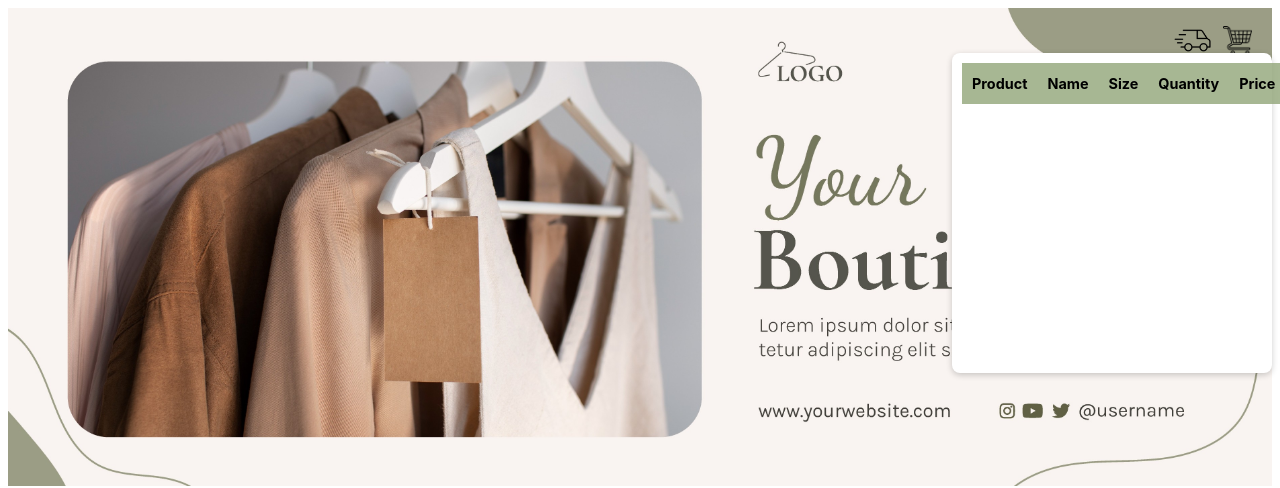
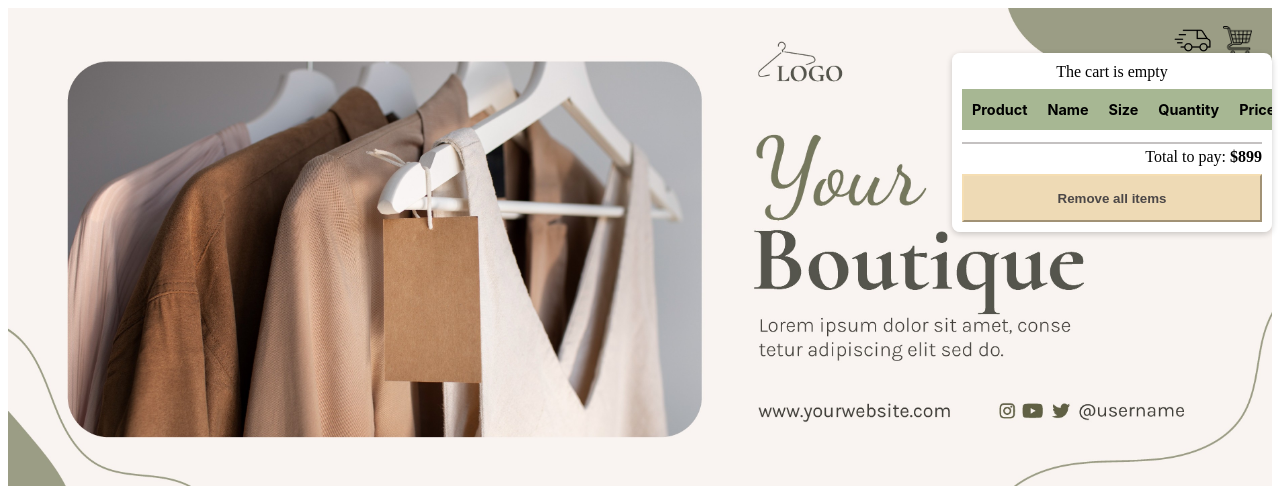
Before and after one commit to EstefanyMonsalveP/First-React-Project, a React app: page / in a window 1280 px wide. Both pictures are taken after a click on the button 1237 px from the left and 40 px from the top of the page. Shown: the top 488 px of the page. Built offline with nearby package versions, Linux system fonts and the light colour scheme; the HTML template or start-up script is replaced by a standard one.

Commit message:
feat: Adding styling and functional features to the shopping cart

```diff
--- a/src/App.jsx
+++ b/src/App.jsx
@@ -26,7 +26,7 @@ function App() {
 
   return (
     <>
-      <Header />
+      <Header cart={cart} />
 
       <main className="container">
         <h3 className="text-center">Our Collection</h3>
--- a/src/components/Garment.jsx
+++ b/src/components/Garment.jsx
@@ -1,7 +1,7 @@
 import { useState } from "react";
 export default function Garment({ garment, addToCart }) {
   //Destructure garment object
-  const { name, image, reference, sizes, price } = garment;
+  const { id, name, image, reference, sizes, price } = garment;
 
   //useState to select a size for each garment
   const [selectedSize, setSelectedSize] = useState(null);
@@ -51,6 +51,7 @@ export default function Garment({ garment, addToCart }) {
 
             //object to add to the shopping cart with the selected size
             const garmentToAdd = {
+              id,
               image,
               name,
               price,
--- a/src/components/Header.jsx
+++ b/src/components/Header.jsx
@@ -3,13 +3,13 @@ import cartIcon from "../assets/shoppingCart.png";
 import deliveryCar from "../assets/delivery-car.png";
 import { useState } from "react";
 
-export default function Header() {
-  const [showModal, setShowModal] = useState(false);
+export default function Header({ cart }) {
+  const [showPopUp, setShowPopUp] = useState(false);
 
-  function activeShowModal() {
-    setShowModal(true);
+  function activeShowPopUp() {
+    setShowPopUp(true);
   }
-  console.log("Estado del modal:", showModal);
+
   return (
     <>
       <header className="header">
@@ -19,10 +19,9 @@ export default function Header() {
             src={deliveryCar}
             alt="Delivery car"
             className="delivery-button"
-            onClick={activeShowModal}
           />
           <button
-            onClick={activeShowModal}
+            onMouseOver={activeShowPopUp}
             style={{
               border: "none",
               background: "none",
@@ -33,7 +32,13 @@ export default function Header() {
             <img src={cartIcon} alt="Shopping cart" className="cart-button" />
           </button>
         </div>
-        <div id="myModal" className={`popup-modal ${showModal ? "block" : ""}`}>
+        <div
+          id="myModal"
+          className={`popup-modal ${showPopUp ? "block" : ""}`}
+          onMouseEnter={activeShowPopUp}
+          onMouseLeave={() => setShowPopUp(false)}
+        >
+          <p>The cart is empty</p>
           <table>
             <thead>
               <tr>
@@ -45,11 +50,23 @@ export default function Header() {
               </tr>
             </thead>
             <tbody>
-              <tr>
-                <td></td>
-              </tr>
+              {cart.map((garment) => (
+                <tr key={garment.id}>
+                  <td>
+                    <img src={garment.image}></img>
+                  </td>
+                  <td>{garment.name}</td>
+                  <td>{garment.selectedSize}</td>
+                  <td>{garment.quantity}</td>
+                  <td style={{ fontWeight: "bold" }}>${garment.price}</td>
+                </tr>
+              ))}
             </tbody>
           </table>
+          <p className="text-TotalPay">
+            Total to pay: <span style={{ fontWeight: "bold" }}> $899</span>
+          </p>
+          <button className="btn-remove">Remove all items</button>
         </div>
       </header>
     </>
--- a/src/index.css
+++ b/src/index.css
@@ -27,15 +27,15 @@
   display: none;
   position: absolute;
   top: 45px;
-  bottom: 0;
+  right: 0;
+  width: 300px;
+  max-height: 80vh;
   background-color: white;
   padding: 10px;
   border-radius: 8px;
   box-shadow: 0 2px 6px rgba(0, 0, 0, 0.2);
-  width: 300px;
-  height: 300px;
+  overflow-y: auto;
   z-index: 100;
-  right: 0;
 }
 
 .popup-modal.block {
@@ -186,5 +186,35 @@ thead th {
 }
 
 table {
+  width: 100%;
   border-collapse: collapse;
 }
+
+td {
+  font-size: 0.8rem;
+  text-align: center;
+  font-family: "inter";
+  word-wrap: break-word;
+  white-space: normal;
+}
+
+.btn-remove {
+  width: 100%;
+  height: 6vh;
+  background-color: rgb(238, 218, 181);
+  border-color: wheat;
+  color: rgb(75, 71, 71);
+  font-weight: bold;
+}
+
+.text-TotalPay {
+  text-align: right;
+}
+
+.text-TotalPay::before {
+  content: "";
+  display: inline-block;
+  background-color: rgba(184, 180, 180, 0.822);
+  height: 0.3vh;
+  width: 100%;
+}
```
